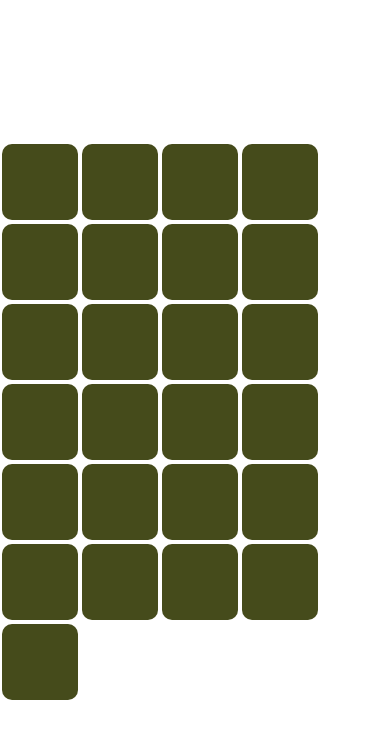
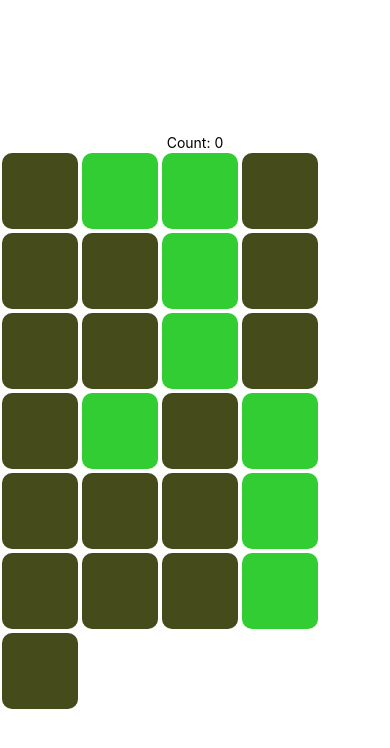
Before and after one commit to safa-hamrouni/LIghts-Out-Game, a React Native app: screen / in a window 390 px wide. Shown: the top 748 px of the page. Built offline with nearby package versions, Linux system fonts and the light colour scheme.

Commit message:
logic works+add clickcount

```diff
--- a/src/Components/Board.jsx
+++ b/src/Components/Board.jsx
@@ -1,32 +1,55 @@
-import React, {useEffect} from "react";
-import OneCell from "./OneCell";
-import {View, StyleSheet } from "react-native"
+import React, { useState } from "react";
+import { View, Text, StyleSheet, TouchableOpacity } from "react-native";
 import "react-native-get-random-values";
 import { v4 as uuidv4 } from "uuid";
-import { render } from "react-dom";
+// import OneCell from "./OneCell"
 
 let matrix = [
-  [false, false,false,false, false],
-  [false, false,false,false, false],
-  [false, false,false,false, false],
-  [false, false,false,false, false],
-  [false, false,false,false, false],
-]
+  [false, true, true, false, false],
+  [false, true, false, false, false],
+  [true, false, false, true, false],
+  [true, false, false, false, true],
+  [false, false, false, true, false],
+];
 
 const Board = () => {
+  const [boardState, setBoardState] = useState(false);
+  let [clickCount, setClickCount] = useState(0)
+  const handlePress = (i, j) => {
+    if (i >= 0 && i < 5 && j >= 0 && j < 5) matrix[i][j] = !matrix[i][j];
+    setBoardState((prevState) => !prevState);
+  };
+  const handleCellPress = (i, j) => {
+    handlePress(i, j);
+    handlePress(i + 1, j);
+    handlePress(i - 1, j);
+    handlePress(i, j - 1);
+    handlePress(i, j + 1);
+    setClickCount(prevState => prevState+1)
+  };
 
-  const renderBoard =  []
+  const renderBoard = [];
   const createBoard = () => {
-    for(let i=0; i < matrix.length; i++) {
-      for(let j=0; j<matrix[i].length; j++) {
-        renderBoard.push(<OneCell key={uuidv4()} id={uuidv4()} matrix={matrix} i={i} j={j}/>)
+    for (let i = 0; i < matrix.length; i++) {
+      for (let j = 0; j < matrix[i].length; j++) {
+        renderBoard.push(
+          <TouchableOpacity
+            key={uuidv4()}
+            style={matrix[i][j] ? styles.squareLit : styles.squareDark}
+            onPress={() => handleCellPress(i, j)}
+          ></TouchableOpacity>
+          //<OneCell key={uuidv4()} id={uuidv4()} matrix={matrix} i={i} j={j}/>
+        );
       }
     }
-  }
-    createBoard()
+  };
+  createBoard();
 
-
-  return <View style={styles.rows}>{renderBoard}</View>;
+  return (
+  <>
+  <Text>Count: {clickCount}</Text>
+  <View style={styles.rows}>{renderBoard}</View>
+  </>);
 };
 
 let styles = StyleSheet.create({
@@ -34,5 +57,19 @@ let styles = StyleSheet.create({
     flexDirection: "row",
     flexWrap: "wrap",
   },
+  squareDark: {
+    backgroundColor: "#454B1B",
+    width: 76,
+    height: 76,
+    margin: 2,
+    borderRadius: 10,
+  },
+  squareLit: {
+    backgroundColor: "#32cd32",
+    width: 76,
+    height: 76,
+    margin: 2,
+    borderRadius: 10,
+  },
 });
 export default Board;
--- a/src/Components/OneCell.jsx
+++ b/src/Components/OneCell.jsx
@@ -1,13 +1,12 @@
-import React, { useEffect, useState } from "react";
+import React, { useState } from "react";
 import { View, Text, TouchableOpacity, StyleSheet } from "react-native";
 
-
-const OneCell = ({ matrix, i, j }) => {
-  const [state, setState] = useState(matrix[i][j]);
+const OneCell = ({ matrix, state, i, j }) => {
   const handlePress = (i, j) => {
-    if (i >= 0 && i < matrix.length && j >= 0 && j < matrix[i].length)
+    if (i >= 0 && i < matrix.length && j >= 0 && j < matrix[i].length) {
       matrix[i][j] = !matrix[i][j];
 
+    }
   };
   const handleCellPress = (i, j) => {
     handlePress(i, j);
@@ -15,11 +14,10 @@ const OneCell = ({ matrix, i, j }) => {
     handlePress(i - 1, j);
     handlePress(i, j - 1);
     handlePress(i, j + 1);
-    console.log(matrix);
   };
   return (
     <TouchableOpacity
-      style={matrix[i][j] ? styles.squareLit : styles.squareDark}
+      style={state ? styles.squareLit : styles.squareDark}
       onPress={() => handleCellPress(i, j)}
     >
       <View></View>
```
